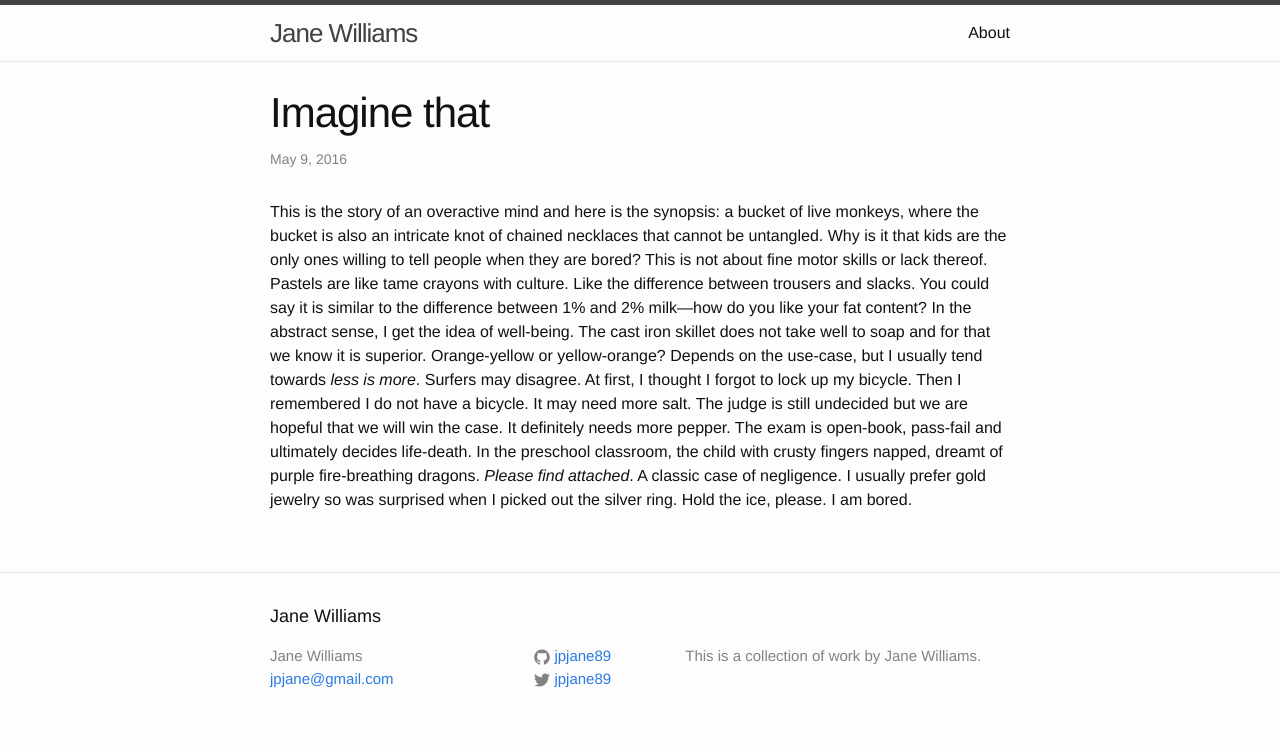
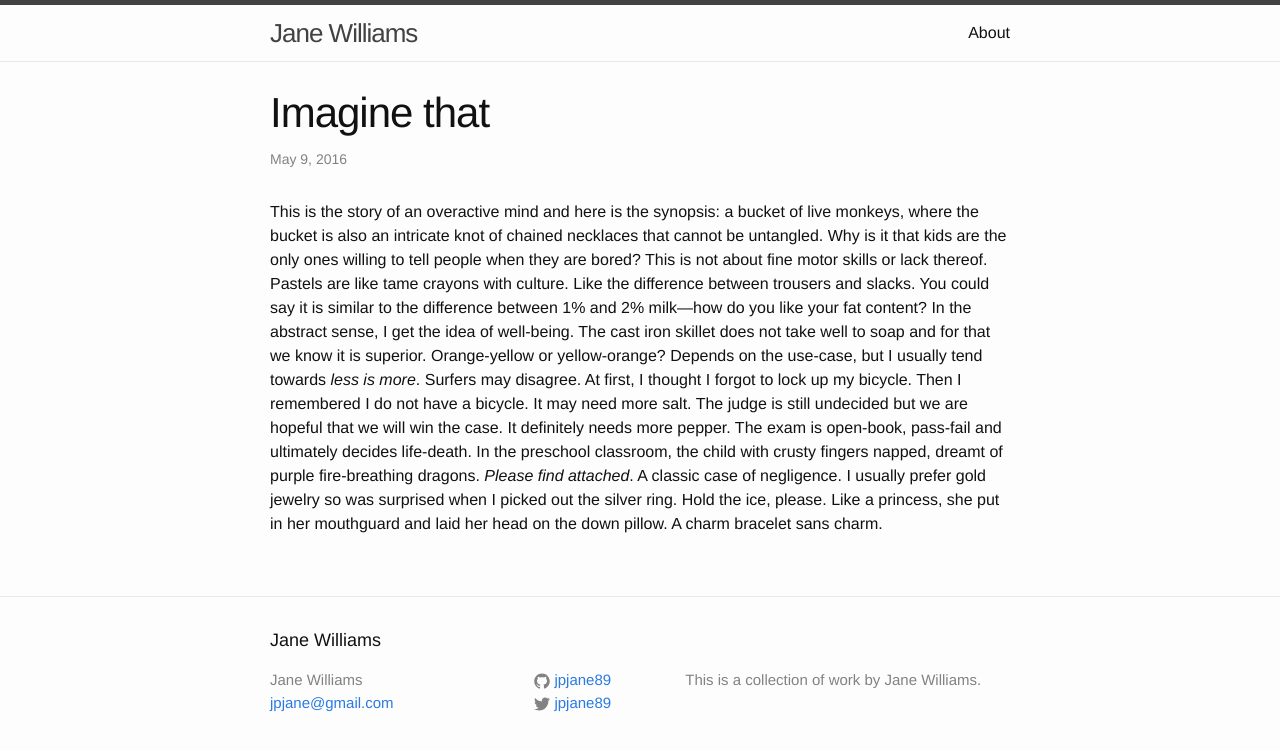
Before and after one commit to jpjane89/jpjane89.github.io, a Jekyll site: the page built from _posts/2016-05-09-bored.markdown, in a window 1280 px wide. Shown: the top 751 px of the page. Built offline with Jekyll 4.4.1, drawn with Linux system fonts in a browser that asks for light colours.

Commit message:
change ending of imagine that

```diff
--- a/_posts/2016-05-09-bored.markdown
+++ b/_posts/2016-05-09-bored.markdown
@@ -4,4 +4,4 @@ title:  "Imagine that"
 date:   2016-05-09 18:17
 categories: jekyll update writing
 ---
-This is the story of an overactive mind and here is the synopsis: a bucket of live monkeys, where the bucket is also an intricate knot of chained necklaces that cannot be untangled. Why is it that kids are the only ones willing to tell people when they are bored? This is not about fine motor skills or lack thereof. Pastels are like tame crayons with culture. Like the difference between trousers and slacks. You could say it is similar to the difference between 1% and 2% milk—how do you like your fat content? In the abstract sense, I get the idea of well-being. The cast iron skillet does not take well to soap and for that we know it is superior. Orange-yellow or yellow-orange? Depends on the use-case, but I usually tend towards *less is more*. Surfers may disagree. At first, I thought I forgot to lock up my bicycle. Then I remembered I do not have a bicycle. It may need more salt. The judge is still undecided but we are hopeful that we will win the case. It definitely needs more pepper. The exam is open-book, pass-fail and ultimately decides life-death. In the preschool classroom, the child with crusty fingers napped, dreamt of purple fire-breathing dragons. *Please find attached*. A classic case of negligence. I usually prefer gold jewelry so was surprised when I picked out the silver ring. Hold the ice, please. I am bored.
+This is the story of an overactive mind and here is the synopsis: a bucket of live monkeys, where the bucket is also an intricate knot of chained necklaces that cannot be untangled. Why is it that kids are the only ones willing to tell people when they are bored? This is not about fine motor skills or lack thereof. Pastels are like tame crayons with culture. Like the difference between trousers and slacks. You could say it is similar to the difference between 1% and 2% milk—how do you like your fat content? In the abstract sense, I get the idea of well-being. The cast iron skillet does not take well to soap and for that we know it is superior. Orange-yellow or yellow-orange? Depends on the use-case, but I usually tend towards *less is more*. Surfers may disagree. At first, I thought I forgot to lock up my bicycle. Then I remembered I do not have a bicycle. It may need more salt. The judge is still undecided but we are hopeful that we will win the case. It definitely needs more pepper. The exam is open-book, pass-fail and ultimately decides life-death. In the preschool classroom, the child with crusty fingers napped, dreamt of purple fire-breathing dragons. *Please find attached*. A classic case of negligence. I usually prefer gold jewelry so was surprised when I picked out the silver ring. Hold the ice, please. Like a princess, she put in her mouthguard and laid her head on the down pillow. A charm bracelet sans charm.
```
